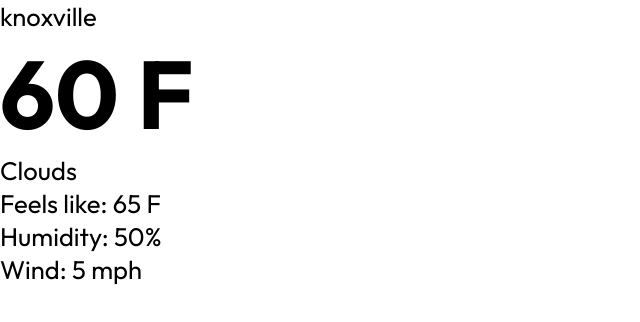
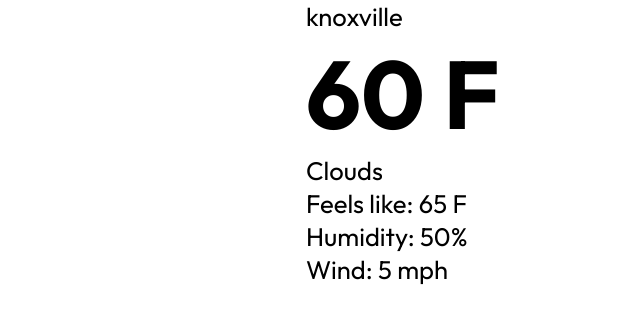
Before and after one commit to Mkish1220/MeaghansReactWeatherApp, a React (Create React App) app in the folder meaghans-weather-app/: page / in a window 1280 px wide. Shown: the top 322 px of the page, without its empty margins (0-640 px from the left). Built offline with nearby package versions, Linux system fonts and the light colour scheme.

Commit message:
added finshed styles

```diff
--- a/meaghans-weather-app/src/index.css
+++ b/meaghans-weather-app/src/index.css
@@ -44,3 +44,55 @@
   text-align: center;
   padding: 1rem;
 }
+
+.app input {
+  padding: .7rem 1.5rem;
+  font-size: 1.2rem;
+  border-radius: 25px;
+  border: 1px solid rgba(255,255,255, 0.8);
+  background: rgba(255,255,255, 0.1);
+  color: #f8f8f8;
+}
+
+::placeholder {
+  color: #f8f8f8;
+}
+
+.container {
+  max-width: 700px;
+  height: 700px;
+  margin: auto;
+  padding: 0 1rem;
+  position: relative;
+  top: 10%;
+  display: flex;
+  flex-direction: column;
+  justify-content: space-between;
+}
+
+.app .top {
+  width: 100%;
+  margin: 1rem auto;
+}
+
+.app .description {
+  position: relative;
+  right: -90%;
+  transform-origin: 0 0;
+  transform: rotate(269deg);
+}
+
+.app .bottom {
+  display: flex;
+  justify-content: space-evenly;
+  text-align: center;
+  width: 100%;
+  margin: 1rem auto;
+  padding: 1rem;
+  border-radius: 12px;
+  background-color: rgba(255,255,255, 0.2);
+}
+
+.bold {
+  font-weight: 700;
+}
```
